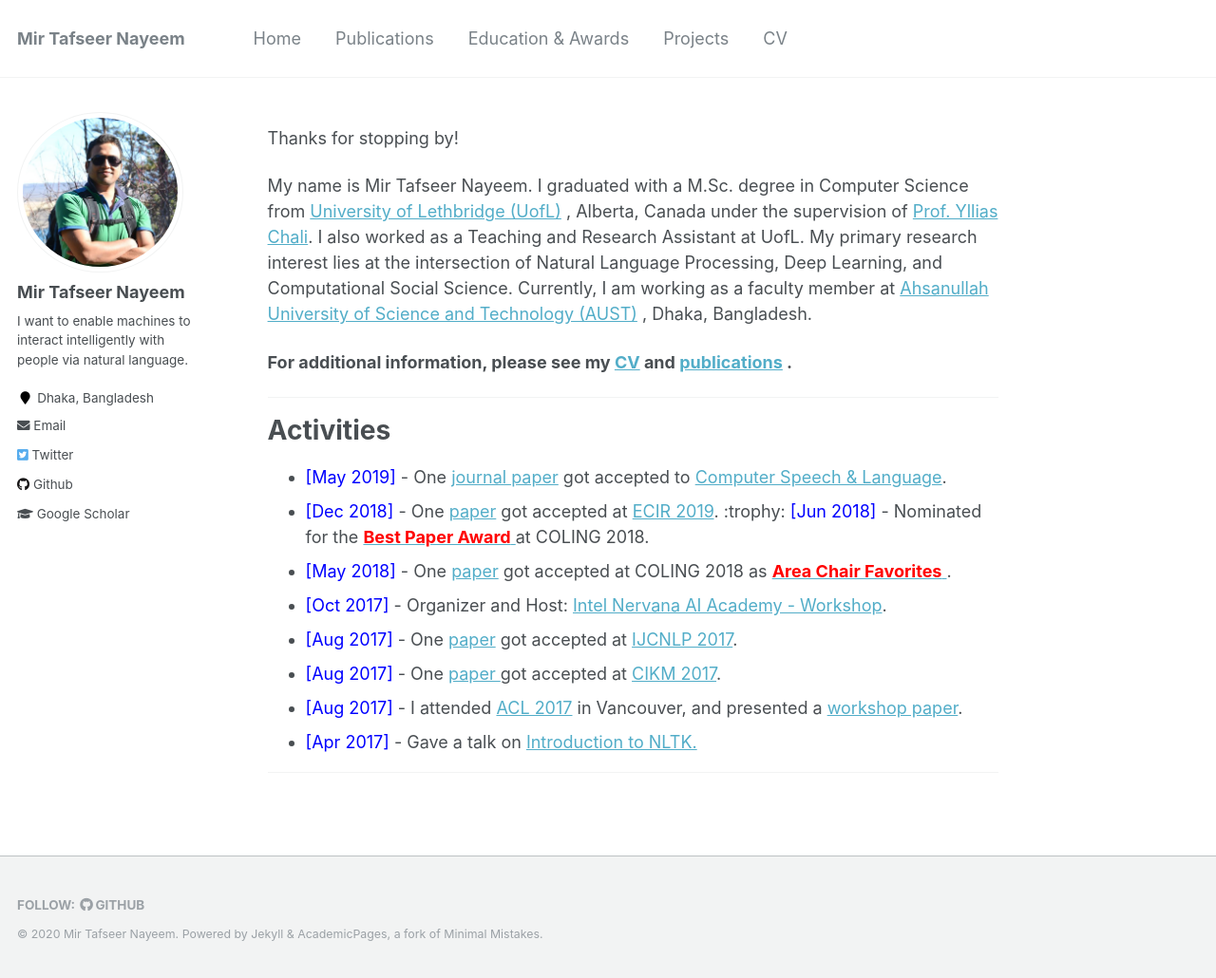
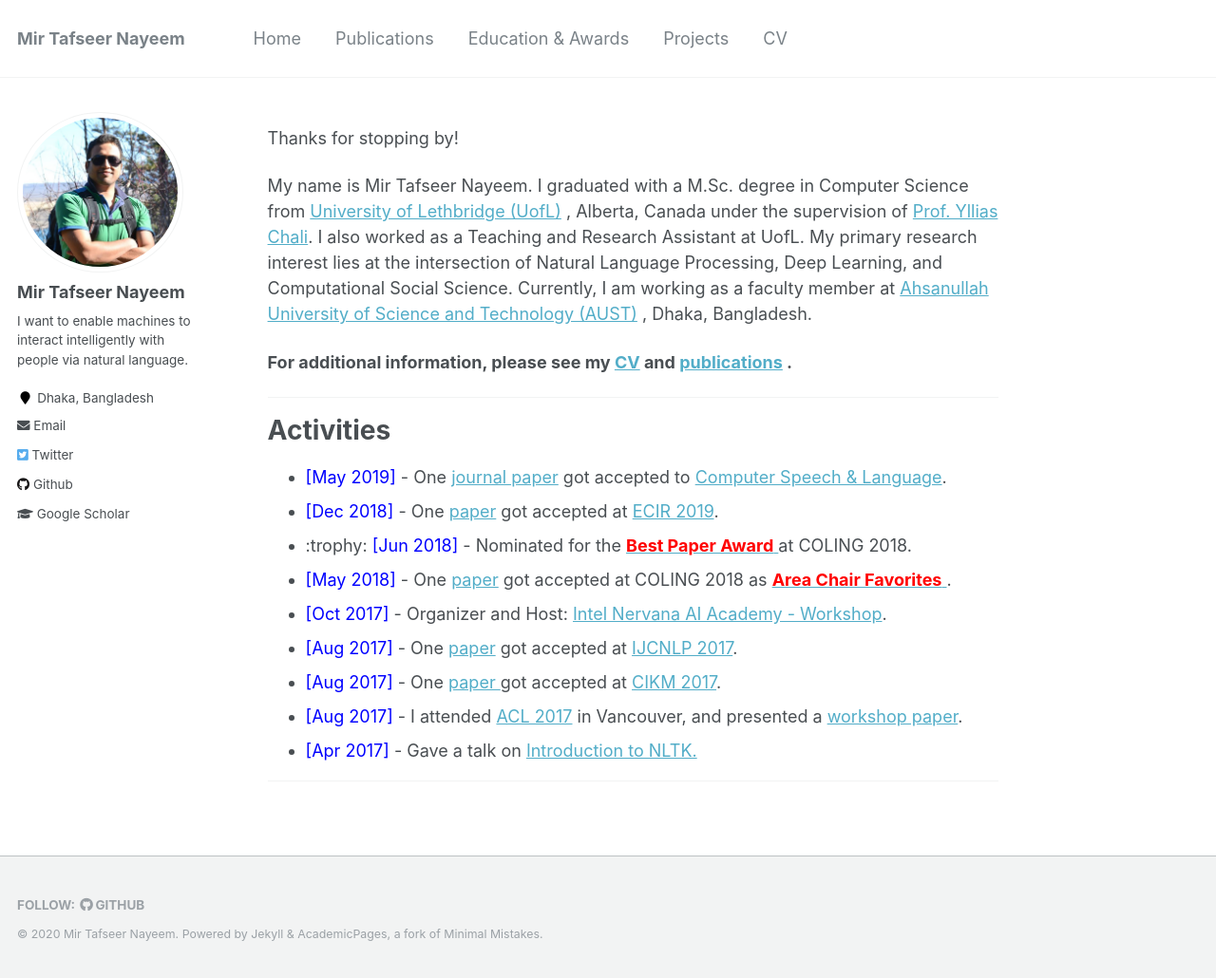
Before and after one commit to sujan-sarker/sujan-sarker.github.io, a Jekyll site: the page built from _pages/about.md, in a window 1280 px wide and 1030 px high. Shown: the whole window at 95% size. Built offline with Jekyll 4.4.1, drawn with Linux system fonts in a browser that asks for light colours.

Commit message:
Update about.md

```diff
--- a/_pages/about.md
+++ b/_pages/about.md
@@ -21,7 +21,7 @@ My name is Mir Tafseer Nayeem. I graduated with a M.Sc. degree in Computer Scien
 
 * <span style="color:Blue"> [May 2019] </span> - One [journal paper](https://www.sciencedirect.com/science/article/pii/S0885230818303449) got accepted to  [Computer Speech & Language](https://www.journals.elsevier.com/computer-speech-and-language).
 * <span style="color:Blue"> [Dec 2018] </span> - One [paper](https://link.springer.com/chapter/10.1007/978-3-030-15719-7_14) got accepted at [ECIR 2019](http://ecir2019.org/).
-:trophy: <span style="color:Blue"> [Jun 2018] </span> - Nominated for the [<span style="color:Red"> **Best Paper Award** </span>](http://coling2018.org/coling-2018-best-papers/) at COLING 2018.
+* :trophy: <span style="color:Blue"> [Jun 2018] </span> - Nominated for the [<span style="color:Red"> **Best Paper Award** </span>](http://coling2018.org/coling-2018-best-papers/) at COLING 2018.
 * <span style="color:Blue"> [May 2018] </span> - One [paper](http://aclweb.org/anthology/C18-1102) got accepted at COLING 2018 as [<span style="color:Red"> **Area Chair Favorites** </span>](http://coling2018.org/coling-2018-best-papers/).
 * <span style="color:Blue"> [Oct 2017] </span> - Organizer and Host: [Intel Nervana AI Academy - Workshop](https://www.intel.ai/).
 * <span style="color:Blue"> [Aug 2017] </span> - One [paper](http://www.aclweb.org/anthology/I17-2071) got accepted at [IJCNLP 2017](http://ijcnlp2017.org/site/page.aspx?pid=901&sid=1133&lang=en).
```
